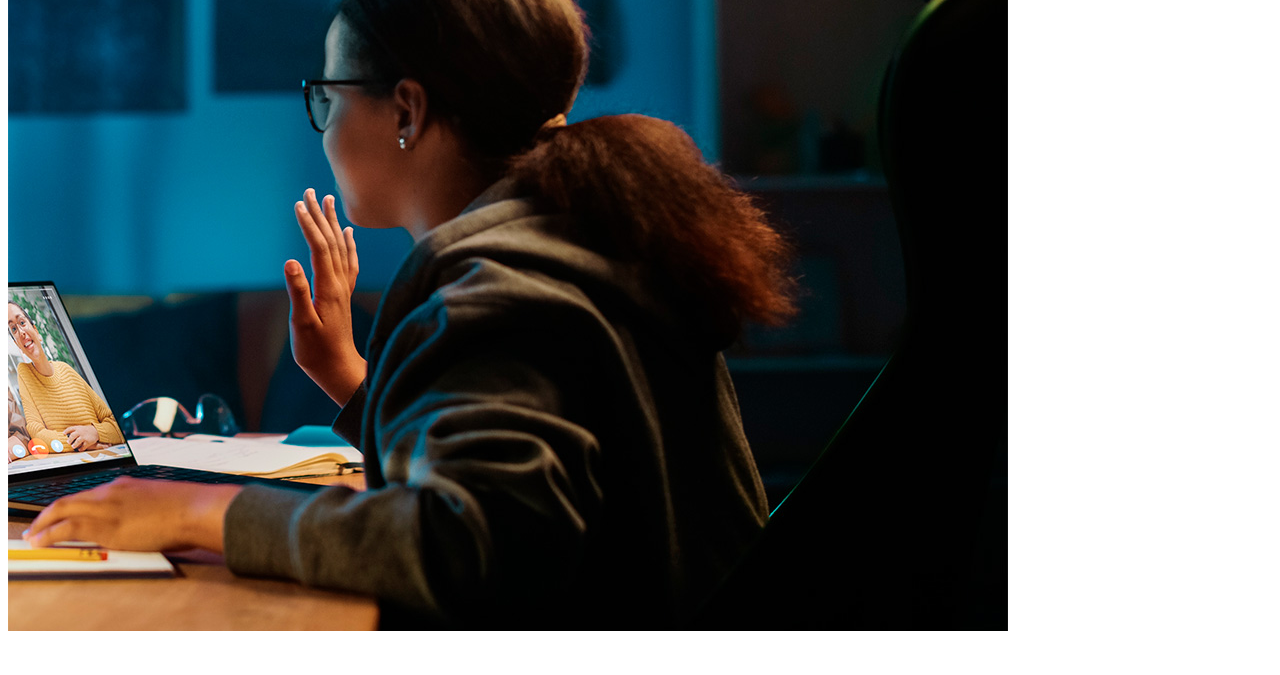
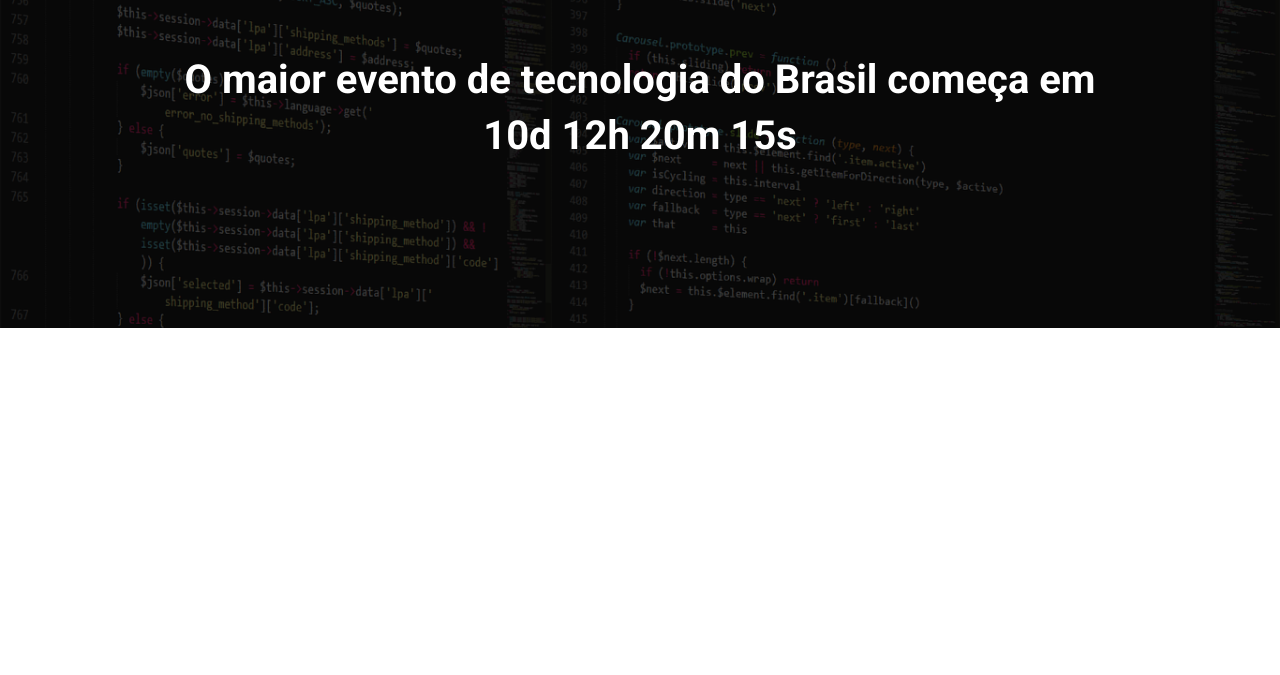
Before and after one commit to fagnerjunqueira/landing_page_evento, a website built with Parcel: page src/index.html in a window 1280 px wide. Shown: the part 125-800 px from the top of the page. Built offline with nearby package versions, Linux system fonts and the light colour scheme.

Commit message:
criação do hero

```diff
--- a/package.json
+++ b/package.json
@@ -13,6 +13,7 @@
   "devDependencies": {
     "@parcel/transformer-sass": "^2.9.3",
     "parcel": "^2.9.3",
+    "parcel-bundler": "^1.12.5",
     "sharp": "^0.31.3"
   }
 }
--- a/src/index.html
+++ b/src/index.html
@@ -1,13 +1,21 @@
 <!DOCTYPE html>
-<html lang="en">
+<html lang="pt-BR">
 <head>
     <meta charset="UTF-8">
     <meta name="viewport" content="width=device-width, initial-scale=1.0">
+    <link rel="preconnect" href="https://fonts.googleapis.com">
+    <link rel="preconnect" href="https://fonts.gstatic.com" crossorigin>
+    <link href="https://fonts.googleapis.com/css2?family=Roboto:wght@400;700&display=swap" rel="stylesheet">
     <link rel="stylesheet" href="styles/main.scss">
-    <title>Document</title>
+    <title>Tech Talks</title>
 </head>
 <body>
-    <img src="./images/backend.png" alt="">
+    <header class="hero">
+        <div class="container">
+            <img lass="hero__logo" src="./images/ebac_logo.svg" alt="EBAC">
+            <p class="hero__text">O maior evento de tecnologia do Brasil começa em 10d 12h 20m 15s</p>
+        </div>
+    </header>
     <script src="scripts/main.js"></script>
 </body>
 </html>
--- /dev/null
+++ b/src/styles/_hero.scss
@@ -0,0 +1,52 @@
+.hero {
+    padding-bottom: 100px;
+    padding-top: 64px;
+    background-image: url(../images/fundo.png);
+    background-repeat: no-repeat;
+    background-size: cover;
+    position: relative;
+
+    .container {
+        position: relative;
+    }
+
+    &::before {
+        position: absolute;
+        top: 0;
+        left: 0;
+        width: 100%;
+        height: 100%;
+        background-color: #000;
+        content: '';
+        opacity: 0.7;
+    }
+
+    &__text {
+        margin-top: 64px;
+        margin-bottom: 64px;
+        font-size: 40px;
+        line-height: 56px;
+        font-weight: 800;
+        text-align: center;
+    }
+
+    &__logo {
+        margin: 0 auto;
+        height: 88px;
+        display: block;
+    }
+
+    @media (max-width: 640px) {
+        padding: 40px 0;
+
+        &__logo {
+            height: 40px;
+        }
+
+        &__text {
+            font-size: 22px;
+            line-height: 24px;
+            margin: 24px 0;
+        }
+    }
+}
--- a/src/styles/main.scss
+++ b/src/styles/main.scss
@@ -0,0 +1,23 @@
+@use 'hero';
+
+* {
+    margin: 0;
+    padding: 0;
+    box-sizing: border-box;
+    font-family: 'Roboto', sans-serif;
+    color: #fff;
+}
+
+.container {
+    max-width: 960px;
+    width: 100%;
+    margin: 0 auto;
+
+    @media (max-width: 640px) {
+        max-width: 80%;
+    }
+
+    @media (max-width: 1024px) {
+        max-width: 90%;
+    }
+}
```
Also changed, not shown: 1 other file.
